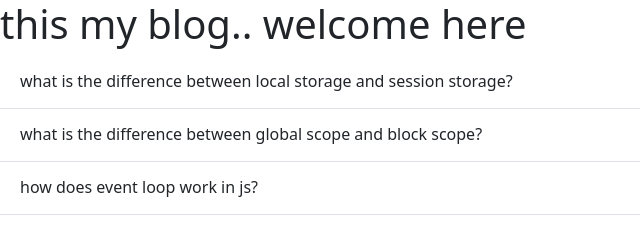
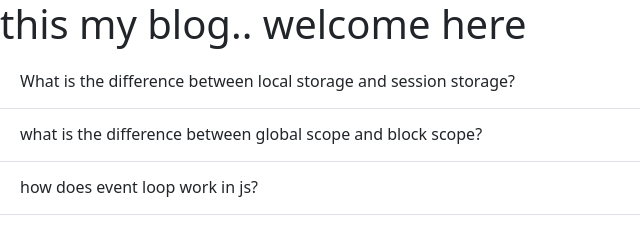
Before and after one commit to pulokmehrab/typing-master, a plain HTML site: page blog.html in a window 1280 px wide. Shown: the top 232 px of the page, 0-640 px from the left. Drawn offline with nearby package versions, Linux system fonts and the light colour scheme.

```diff
--- a/blog.html
+++ b/blog.html
@@ -15,7 +15,7 @@
         <div class="accordion-item">
           <h2 class="accordion-header" id="flush-headingOne">
             <button class="accordion-button collapsed" type="button" data-bs-toggle="collapse" data-bs-target="#flush-collapseOne" aria-expanded="false" aria-controls="flush-collapseOne">
-                what is the difference between local storage and session storage?
+                What is the difference between local storage and session storage?
             </button>
           </h2>
           <div id="flush-collapseOne" class="accordion-collapse collapse" aria-labelledby="flush-headingOne" data-bs-parent="#accordionFlushExample">
```
